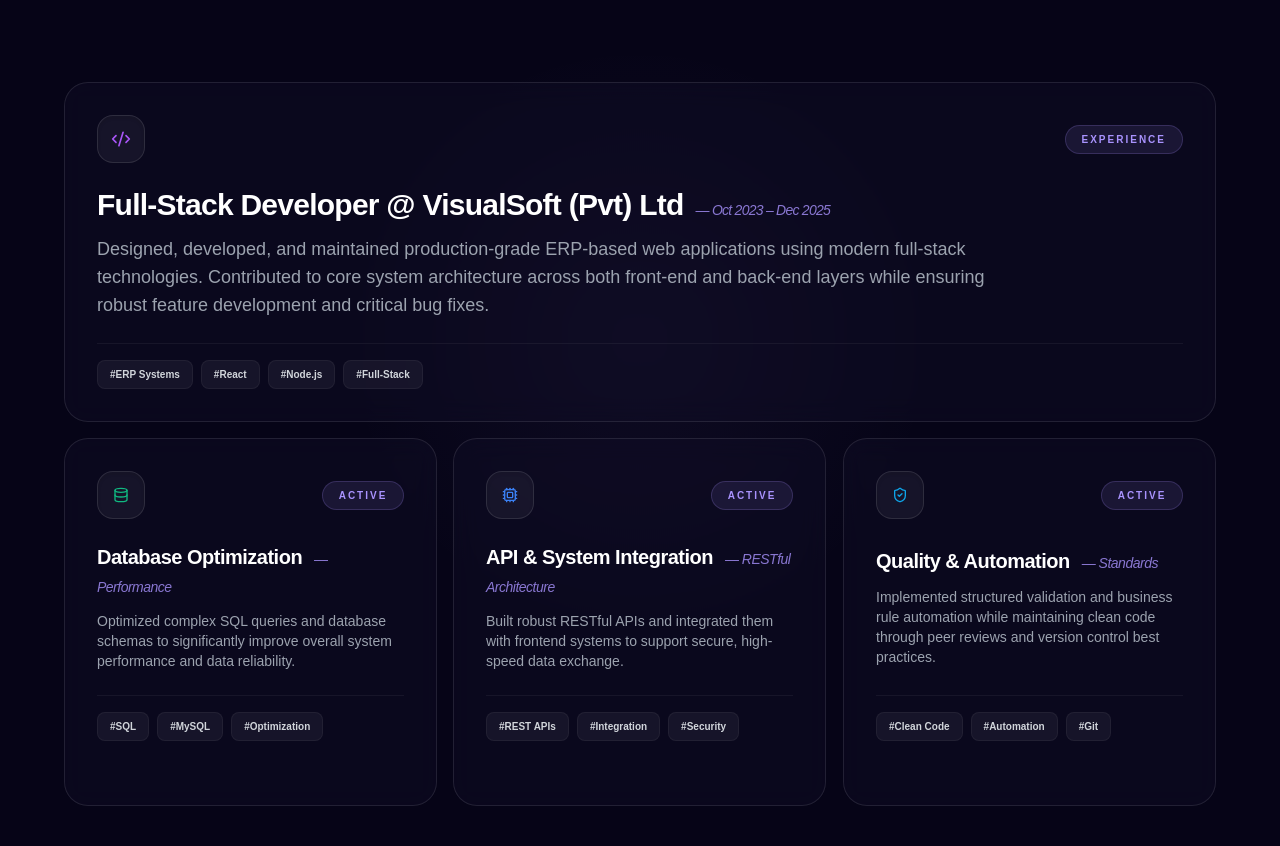
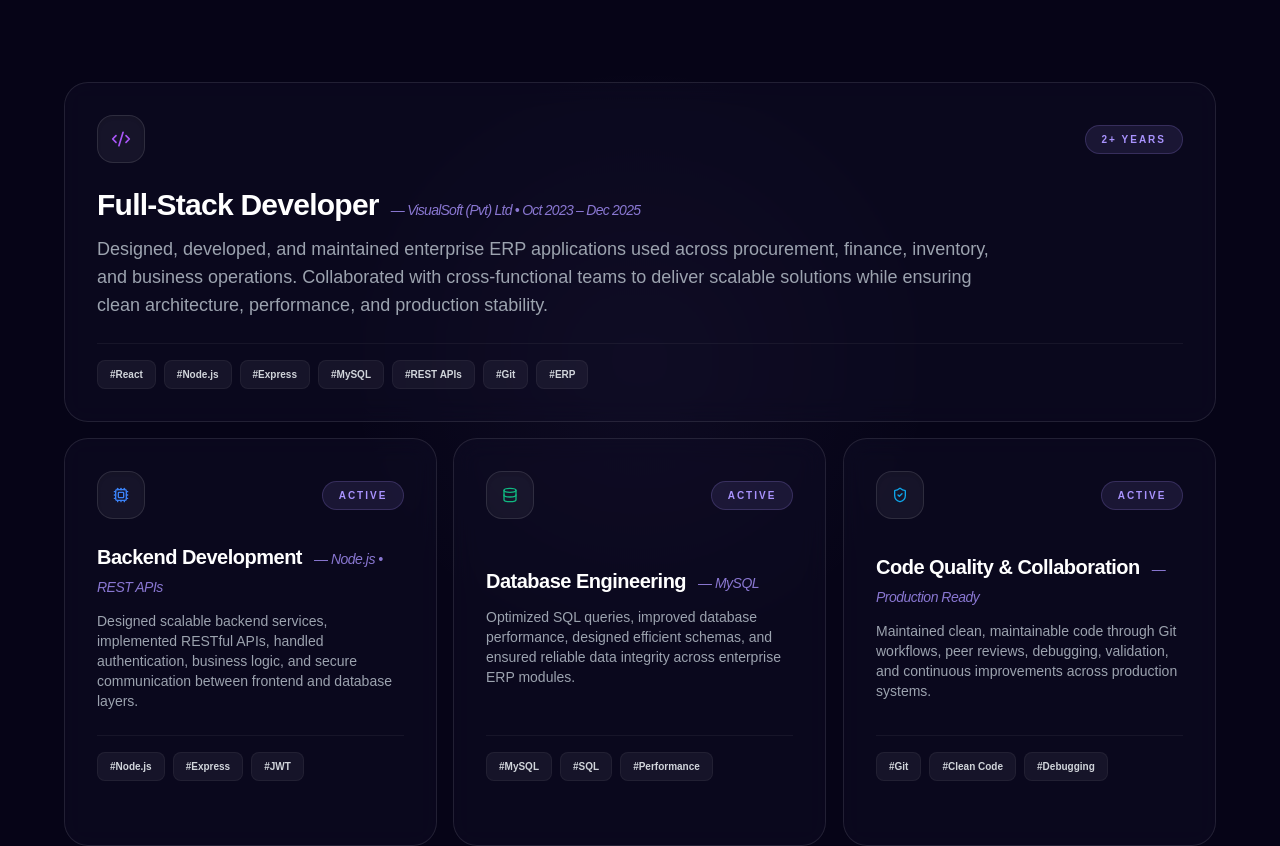
Before and after one commit to Ifadha2004/Ifadha-Portfolio-, a React (Create React App) app: page / in a window 1280 px wide. Shown: the part 1866-2712 px from the top of the page. Built offline with nearby package versions, Linux system fonts and the light colour scheme.

Commit message:
experiance update

```diff
--- a/src/components/Experience/Experience.jsx
+++ b/src/components/Experience/Experience.jsx
@@ -1,73 +1,3 @@
-// import React from "react";
-// import { motion } from "framer-motion";
-// import "./Experience.css";
-
-// const Experience = () => {
-//   const experiences = [
-//     {
-//       role: "Full-Stack Developer",
-//       company: "VisualSoft (Pvt) Ltd",
-//       period: "2+ Years of Experience", // Adjusted based on summary
-//       points: [
-//         "Designed, developed, and maintained ERP-based web applications using modern full-stack technologies.",
-//         "Worked across both front-end and back-end layers, contributing to system architecture, feature development, and bug fixes.",
-//         "Optimized SQL queries and database schemas to improve system performance and reliability.",
-//         "Built RESTful APIs and integrated them with frontend systems to support secure data exchange.",
-//         "Implemented structured validation and business rule automation to enhance operational efficiency.",
-//         "Followed clean code principles, version control best practices, and participated in peer code reviews."
-//       ],
-//     },
-//   ];
-
-//   return (
-//     <section id="experience" className="experience-section">
-//       <div className="container mx-auto px-4">
-//         <motion.h2
-//           initial={{ opacity: 0, y: 20 }}
-//           whileInView={{ opacity: 1, y: 0 }}
-//           transition={{ duration: 0.6 }}
-//           className="section-title text-center mb-16"
-//         >
-//           Professional <span className="name-gradient">Experience</span>
-//         </motion.h2>
-
-//         <div className="experience-grid">
-//           {experiences.map((exp, index) => (
-//             <motion.div
-//               key={index}
-//               initial={{ opacity: 0, x: -30 }}
-//               whileInView={{ opacity: 1, x: 0 }}
-//               transition={{ duration: 0.6, delay: index * 0.2 }}
-//               className="experience-card glass-card"
-//             >
-//               <div className="card-glow"></div>
-//               <div className="card-content">
-//                 <div className="card-header">
-//                   <div>
-//                     <h3 className="role-title">{exp.role}</h3>
-//                     <p className="company-name">{exp.company}</p>
-//                   </div>
-//                   <span className="experience-period glass-badge">{exp.period}</span>
-//                 </div>
-
-//                 <ul className="experience-list">
-//                   {exp.points.map((point, i) => (
-//                     <li key={i} className="experience-item">
-//                       <span className="bullet-point"></span>
-//                       {point}
-//                     </li>
-//                   ))}
-//                 </ul>
-//               </div>
-//             </motion.div>
-//           ))}
-//         </div>
-//       </div>
-//     </section>
-//   );
-// };
-
-// export default Experience;
 import React from "react";
 import { motion } from "framer-motion";
 import { BentoGrid } from "../ui/bento-grid";
@@ -77,37 +7,85 @@
 const Experience = () => {
   const experienceItems = [
     {
-      title: "Full-Stack Developer @ VisualSoft (Pvt) Ltd",
-      meta: "Oct 2023 – Dec 2025",
-      description: "Designed, developed, and maintained production-grade ERP-based web applications using modern full-stack technologies. Contributed to core system architecture across both front-end and back-end layers while ensuring robust feature development and critical bug fixes.",
+      title: "Full-Stack Developer",
+      meta: "VisualSoft (Pvt) Ltd • Oct 2023 – Dec 2025",
+
+      description:
+        "Designed, developed, and maintained enterprise ERP applications used across procurement, finance, inventory, and business operations. Collaborated with cross-functional teams to deliver scalable solutions while ensuring clean architecture, performance, and production stability.",
+
       icon: <Code2 className="w-5 h-5 text-purple-500" />,
-      status: "Experience",
-      tags: ["ERP Systems", "React", "Node.js", "Full-Stack"],
+
+      status: "2+ Years",
+
+      tags: [
+        "React",
+        "Node.js",
+        "Express",
+        "MySQL",
+        "REST APIs",
+        "Git",
+        "ERP"
+      ],
+
       colSpan: 3,
+
       hasPersistentHover: true,
     },
+
     {
-      title: "Database Optimization",
-      meta: "Performance",
-      description: "Optimized complex SQL queries and database schemas to significantly improve overall system performance and data reliability.",
-      icon: <Database className="w-4 h-4 text-emerald-500" />,
-      tags: ["SQL", "MySQL", "Optimization"],
+      title: "Backend Development",
+
+      meta: "Node.js • REST APIs",
+
+      description:
+        "Designed scalable backend services, implemented RESTful APIs, handled authentication, business logic, and secure communication between frontend and database layers.",
+
+      icon: <Cpu className="w-4 h-4 text-blue-500" />,
+
+      tags: [
+        "Node.js",
+        "Express",
+        "JWT"
+      ],
+
       colSpan: 1,
     },
+
     {
-      title: "API & System Integration",
-      meta: "RESTful Architecture",
-      description: "Built robust RESTful APIs and integrated them with frontend systems to support secure, high-speed data exchange.",
-      icon: <Cpu className="w-4 h-4 text-blue-500" />,
-      tags: ["REST APIs", "Integration", "Security"],
+      title: "Database Engineering",
+
+      meta: "MySQL",
+
+      description:
+        "Optimized SQL queries, improved database performance, designed efficient schemas, and ensured reliable data integrity across enterprise ERP modules.",
+
+      icon: <Database className="w-4 h-4 text-emerald-500" />,
+
+      tags: [
+        "MySQL",
+        "SQL",
+        "Performance"
+      ],
+
       colSpan: 1,
     },
+
     {
-      title: "Quality & Automation",
-      meta: "Standards",
-      description: "Implemented structured validation and business rule automation while maintaining clean code through peer reviews and version control best practices.",
+      title: "Code Quality & Collaboration",
+
+      meta: "Production Ready",
+
+      description:
+        "Maintained clean, maintainable code through Git workflows, peer reviews, debugging, validation, and continuous improvements across production systems.",
+
       icon: <ShieldCheck className="w-4 h-4 text-sky-500" />,
-      tags: ["Clean Code", "Automation", "Git"],
+
+      tags: [
+        "Git",
+        "Clean Code",
+        "Debugging"
+      ],
+
       colSpan: 1,
     },
   ];
```
